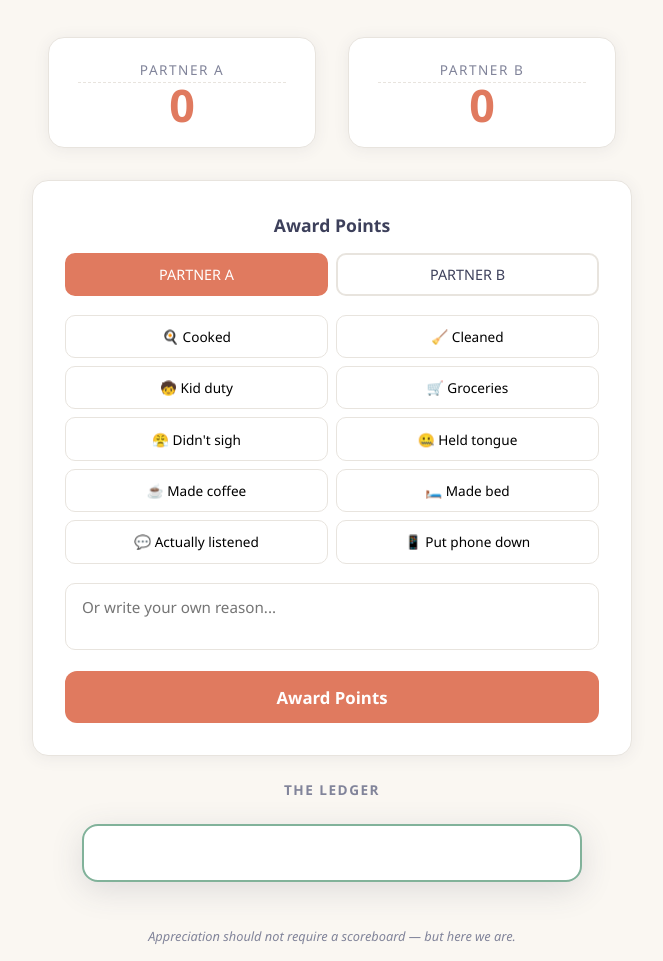
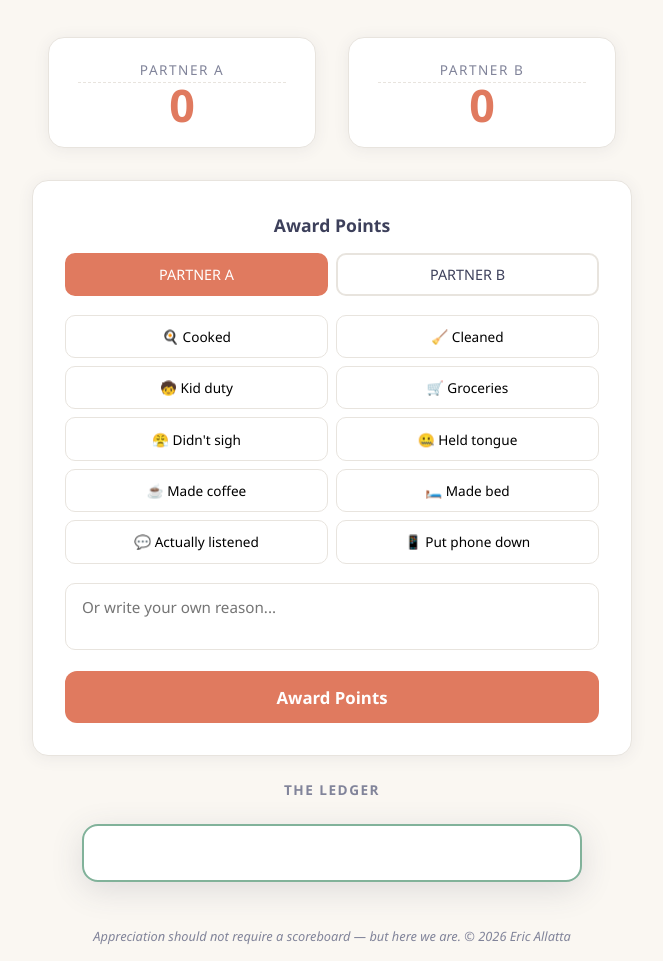
Before and after one commit to MrAllatta/spouse-points, a plain HTML site: page index.html in a window 1280 px wide. Shown: the part 118-1079 px from the top of the page, without its empty margins (308-971 px from the left). Drawn offline with Linux system fonts and the light colour scheme.

Commit message:
copyright

```diff
--- a/index.html
+++ b/index.html
@@ -350,6 +350,7 @@
 
   <footer>
     Appreciation should not require a scoreboard &mdash; but here we are.
+    &copy; 2026 Eric Allatta
   </footer>
 
   <div class="result-toast" id="toast">
```
